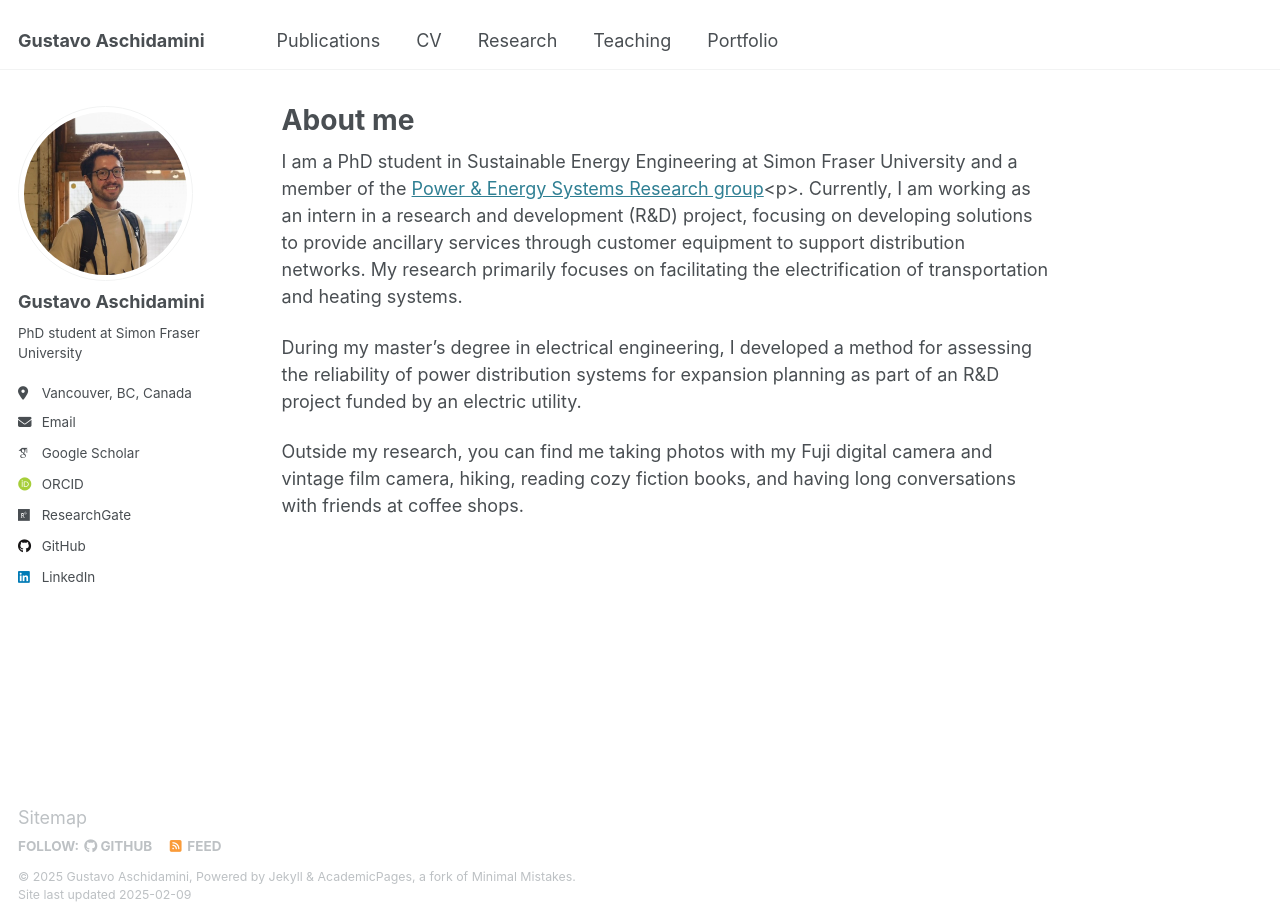
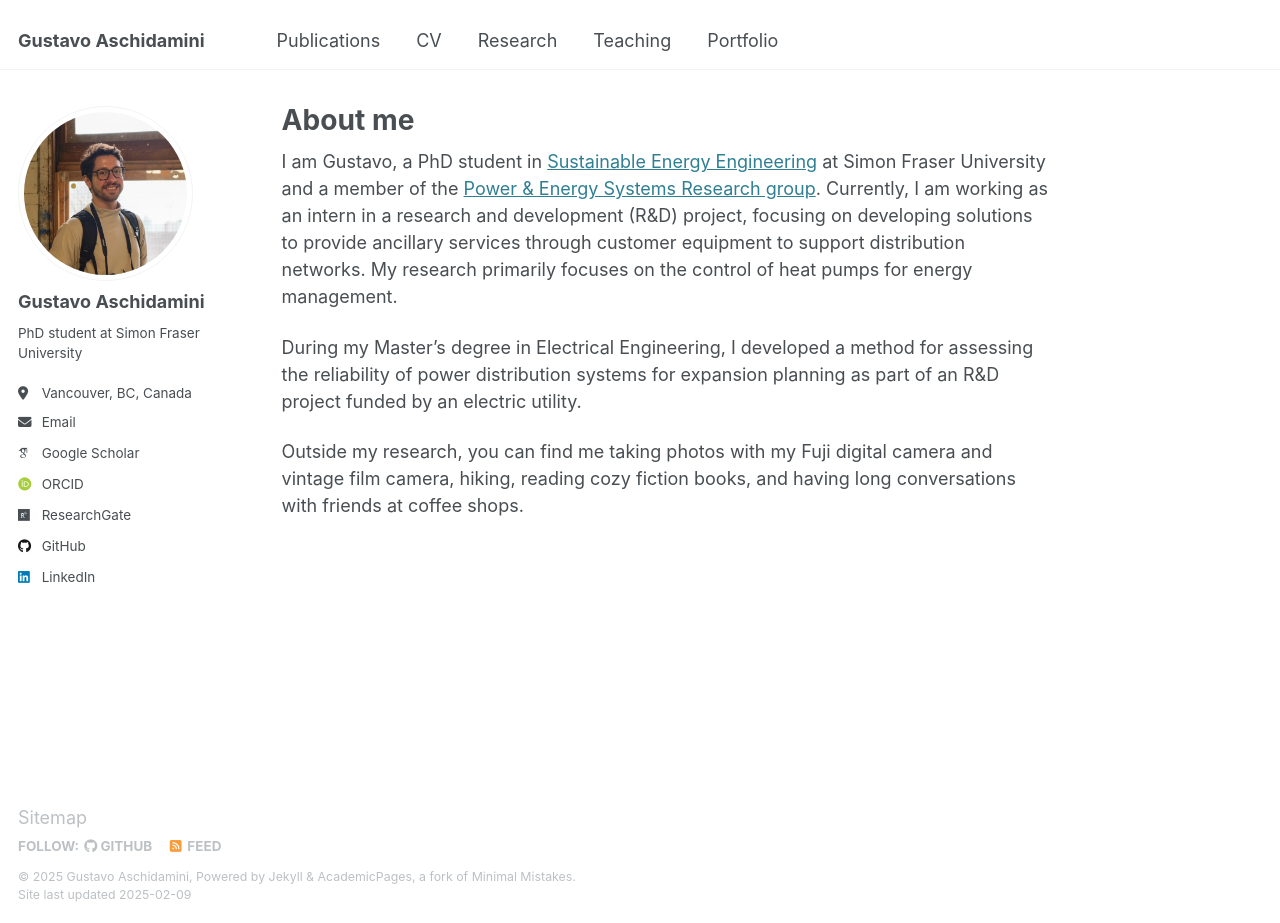
Before and after one commit to gaschidamini/gaschidamini.github.io, a Jekyll site: the page built from _pages/about.md, in a window 1280 px wide and 923 px high. Built offline with Jekyll 4.4.1, drawn with Linux system fonts in a browser that asks for light colours; some web fonts are replaced.

Commit message:
Update about.md

```diff
--- a/_pages/about.md
+++ b/_pages/about.md
@@ -7,8 +7,10 @@ redirect_from:
   - /about.html
 ---
 
-I am a PhD student in Sustainable Energy Engineering at Simon Fraser University and a member of the <a href="https://www.sfu.ca/fas/research/fas-research-labs/power-and-energy-systems/">Power & Energy Systems Research group</a><p>. Currently, I am working as an intern in a research and development (R&D) project, focusing on developing solutions to provide ancillary services through customer equipment to support distribution networks. My research primarily focuses on facilitating the electrification of transportation and heating systems.
 
-During my master’s degree in electrical engineering, I developed a method for assessing the reliability of power distribution systems for expansion planning as part of an R&D project funded by an electric utility.
+
+I am Gustavo, a PhD student in <a href="https://www.sfu.ca/fas/schools/sustainable-energy-engineering.html">Sustainable Energy Engineering</a> at Simon Fraser University and a member of the <a href="https://www.sfu.ca/fas/research/fas-research-labs/power-and-energy-systems/">Power & Energy Systems Research group</a>. Currently, I am working as an intern in a research and development (R&D) project, focusing on developing solutions to provide ancillary services through customer equipment to support distribution networks. My research primarily focuses on the control of heat pumps for energy management.
+
+During my Master’s degree in Electrical Engineering, I developed a method for assessing the reliability of power distribution systems for expansion planning as part of an R&D project funded by an electric utility.
 
 Outside my research, you can find me taking photos with my Fuji digital camera and vintage film camera, hiking, reading cozy fiction books, and having long conversations with friends at coffee shops.
```
